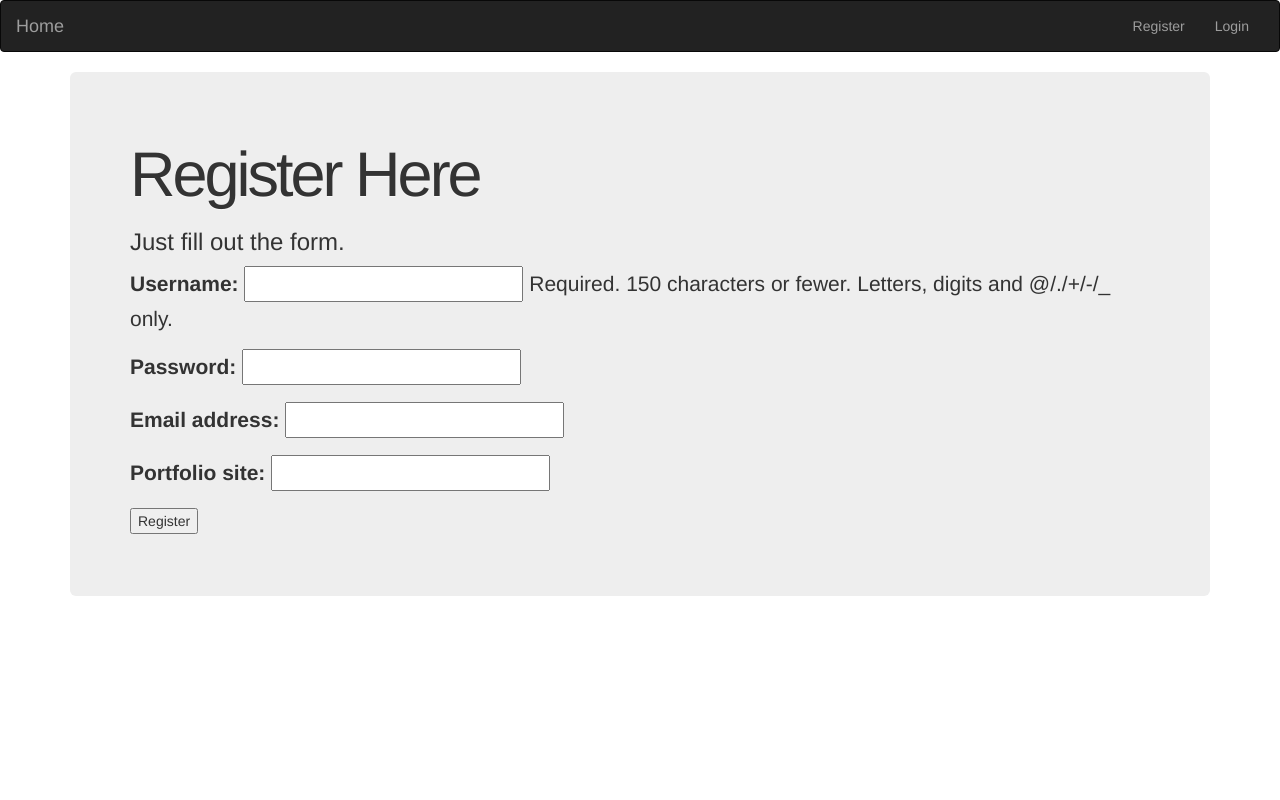
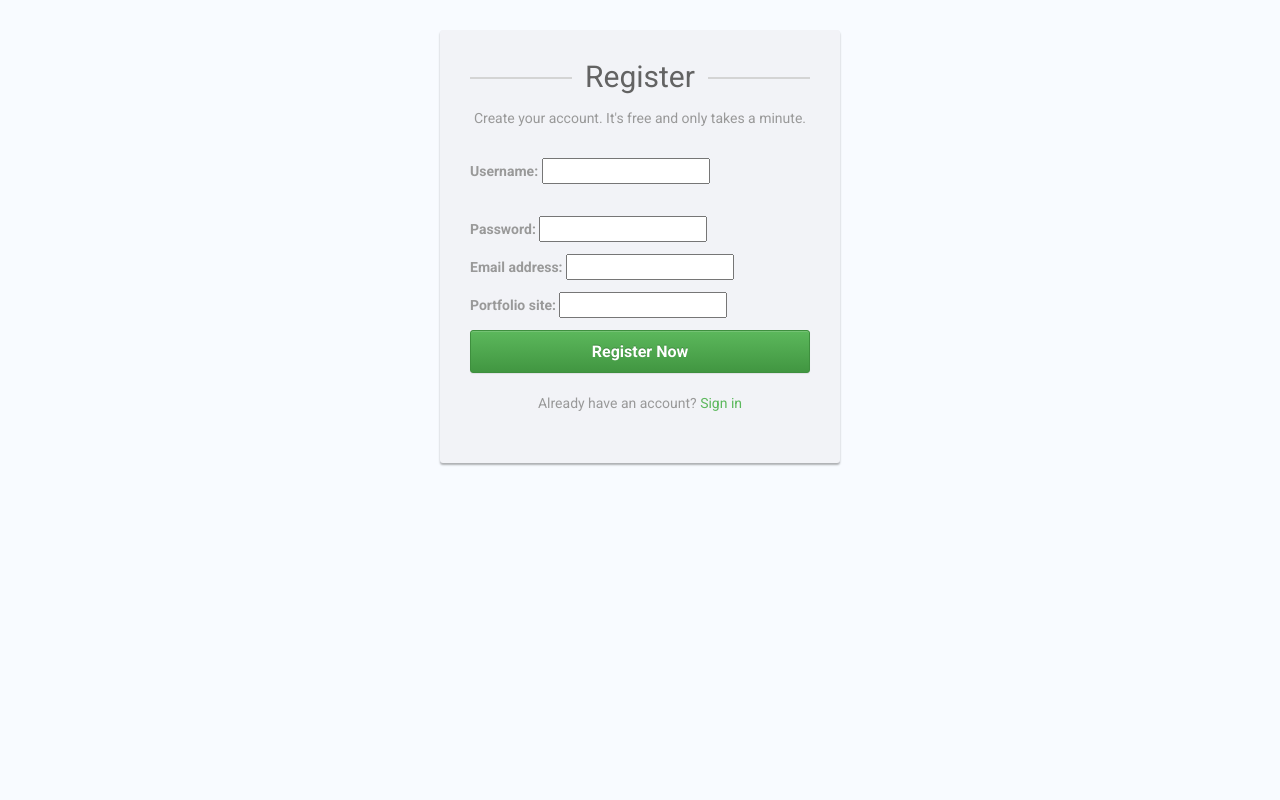
Before and after one commit to shekhar-singh/IVR_system, a Django app: page /register/ in a window 1280 px wide. Run offline with Django 3.2, Linux system fonts and the light colour scheme; parts of the project's set-up code (start-up, migrations or seed data) failed here and were passed over; some libraries are stand-ins or nearby versions; some web fonts are replaced.

Commit message:
changed login and register UI

```diff
--- a/mysite/templates/userauth/base.html
+++ b/mysite/templates/userauth/base.html
@@ -1,9 +1,3 @@
-<html>
-    <head>
-
-    </head>
-
-
 <!DOCTYPE html>
 <html>
   <head>
--- a/mysite/templates/userauth/registration.html
+++ b/mysite/templates/userauth/registration.html
@@ -1,22 +1,134 @@
-{% extends "userauth/base.html" %}
-{% block title %}Register{% endblock %}
-{% load staticfiles %}
-{% block body_block %}
-  <div class="container">
-    <div class="jumbotron">
+<!DOCTYPE html>
+<html lang="en">
+<head>
+<meta charset="utf-8">
+<meta http-equiv="X-UA-Compatible" content="IE=edge">
+<meta name="viewport" content="width=device-width, initial-scale=1">
+<link href="https://fonts.googleapis.com/css?family=Roboto:400,700" rel="stylesheet">
+<title>Bootstrap Simple Registration Form</title>
+<link rel="stylesheet" href="https://maxcdn.bootstrapcdn.com/bootstrap/3.3.7/css/bootstrap.min.css">
+<link rel="stylesheet" href="https://maxcdn.bootstrapcdn.com/bootstrap/3.3.7/css/bootstrap-theme.min.css">
+<script src="https://ajax.googleapis.com/ajax/libs/jquery/1.12.4/jquery.min.js"></script>
+<script src="https://maxcdn.bootstrapcdn.com/bootstrap/3.3.7/js/bootstrap.min.js"></script>
+<style type="text/css">
+
+  .helptext{
+  visibility: hidden;
+}
+
+  body{
+    color: #fff;
+    background: #f8fbff;
+    font-family: 'Roboto', sans-serif;
+  }
+    .form-control{
+    height: 40px;
+    box-shadow: none;
+    color: #969fa4;
+  }
+  .form-control:focus{
+    border-color: #5cb85c;
+  }
+    .form-control, .btn{
+        border-radius: 3px;
+    }
+  .signup-form{
+    width: 400px;
+    margin: 0 auto;
+    padding: 30px 0;
+  }
+  .signup-form h2{
+    color: #636363;
+        margin: 0 0 15px;
+    position: relative;
+    text-align: center;
+    }
+  .signup-form h2:before, .signup-form h2:after{
+    content: "";
+    height: 2px;
+    width: 30%;
+    background: #d4d4d4;
+    position: absolute;
+    top: 50%;
+    z-index: 2;
+  }
+  .signup-form h2:before{
+    left: 0;
+  }
+  .signup-form h2:after{
+    right: 0;
+  }
+    .signup-form .hint-text{
+    color: #999;
+    margin-bottom: 30px;
+    text-align: center;
+  }
+    .signup-form form{
+    color: #999;
+    border-radius: 3px;
+      margin-bottom: 15px;
+        background: #f2f3f7;
+        box-shadow: 0px 2px 2px rgba(0, 0, 0, 0.3);
+        padding: 30px;
+    }
+  .signup-form .form-group{
+    margin-bottom: 20px;
+  }
+  .signup-form input[type="checkbox"]{
+    margin-top: 3px;
+  }
+  .signup-form .btn{
+        font-size: 16px;
+        font-weight: bold;
+    min-width: 140px;
+        outline: none !important;
+    }
+  .signup-form .row div:first-child{
+    padding-right: 10px;
+  }
+  .signup-form .row div:last-child{
+    padding-left: 10px;
+  }
+    .signup-form a{
+    color: #fff;
+    text-decoration: underline;
+  }
+    .signup-form a:hover{
+    text-decoration: none;
+  }
+  .signup-form form a{
+    color: #5cb85c;
+    text-decoration: none;
+  }
+  .signup-form form a:hover{
+    text-decoration: underline;
+  }
+</style>
+</head>
+<body>
+<div class="signup-form">
+    <form method="POST" action="{% url 'userauth:register' %}">
+
+    <h2>Register</h2>
+    <p class="hint-text">Create your account. It's free and only takes a minute.</p>
+        <div class="form-group">
+
       {% if registered %}
+
         <h1>Thank you for registering!</h1>
       {% else %}
-        <h1>Register Here</h1>
-        <h3>Just fill out the form.</h3>
-<form enctype="multipart/form-data" method="POST">
+
           {% csrf_token %}
           {{ user_form.as_p }}
           {{ profile_form.as_p }}
-          <input type="submit" name="" value="Register">
-        </form>
 
-      {% endif %}
-    </div>
-  </div>
-{% endblock %}
+
+    <div class="form-group">
+            <button type="submit" class="btn btn-success btn-lg btn-block">Register Now</button>
+        </div>
+    </form>
+    {% endif %}
+  <div class="text-center">Already have an account? <a href="{% url 'userauth:user_login' %}">Sign in</a></div>
+</div>
+</body>
+</html>
--- a/mysite/userauth/forms.py
+++ b/mysite/userauth/forms.py
@@ -1,6 +1,8 @@
 from django import forms
 from userauth.models import UserProfileInfo
 from django.contrib.auth.models import User
+from django.contrib.auth.forms import UserCreationForm
+
 
 class UserForm(forms.ModelForm):
     password = forms.CharField(widget=forms.PasswordInput())
@@ -8,6 +10,7 @@ class UserForm(forms.ModelForm):
         model = User
         fields = ('username','password','email')
 
+
 class UserProfileInfoForm(forms.ModelForm):
      class Meta():
          model = UserProfileInfo
--- a/mysite/userauth/views.py
+++ b/mysite/userauth/views.py
@@ -24,6 +24,8 @@ def register(request):
     if request.method == 'POST':
         user_form = UserForm(data=request.POST)
         profile_form = UserProfileInfoForm(data=request.POST)
+
+        print("====="+str(user_form)+str(profile_form)+"======")
         if user_form.is_valid() and profile_form.is_valid():
             user = user_form.save()
             user.set_password(user.password)
```
Also changed, not shown: mysite/templates/userauth/login.html (+56 -17 lines), mysite/contacts/migrations/0004_audiofile.py (added), mysite/db.sqlite3, 1 other file.
